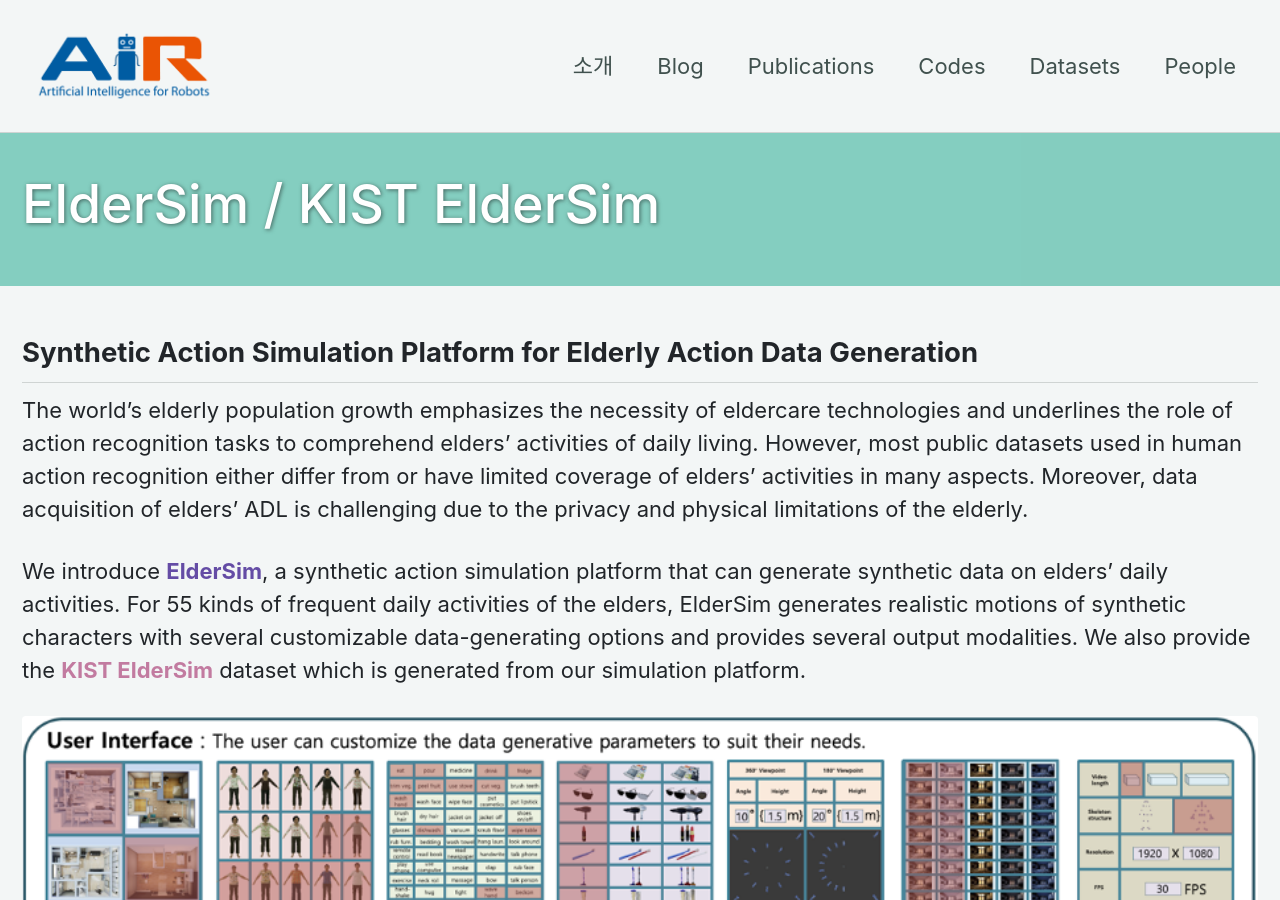
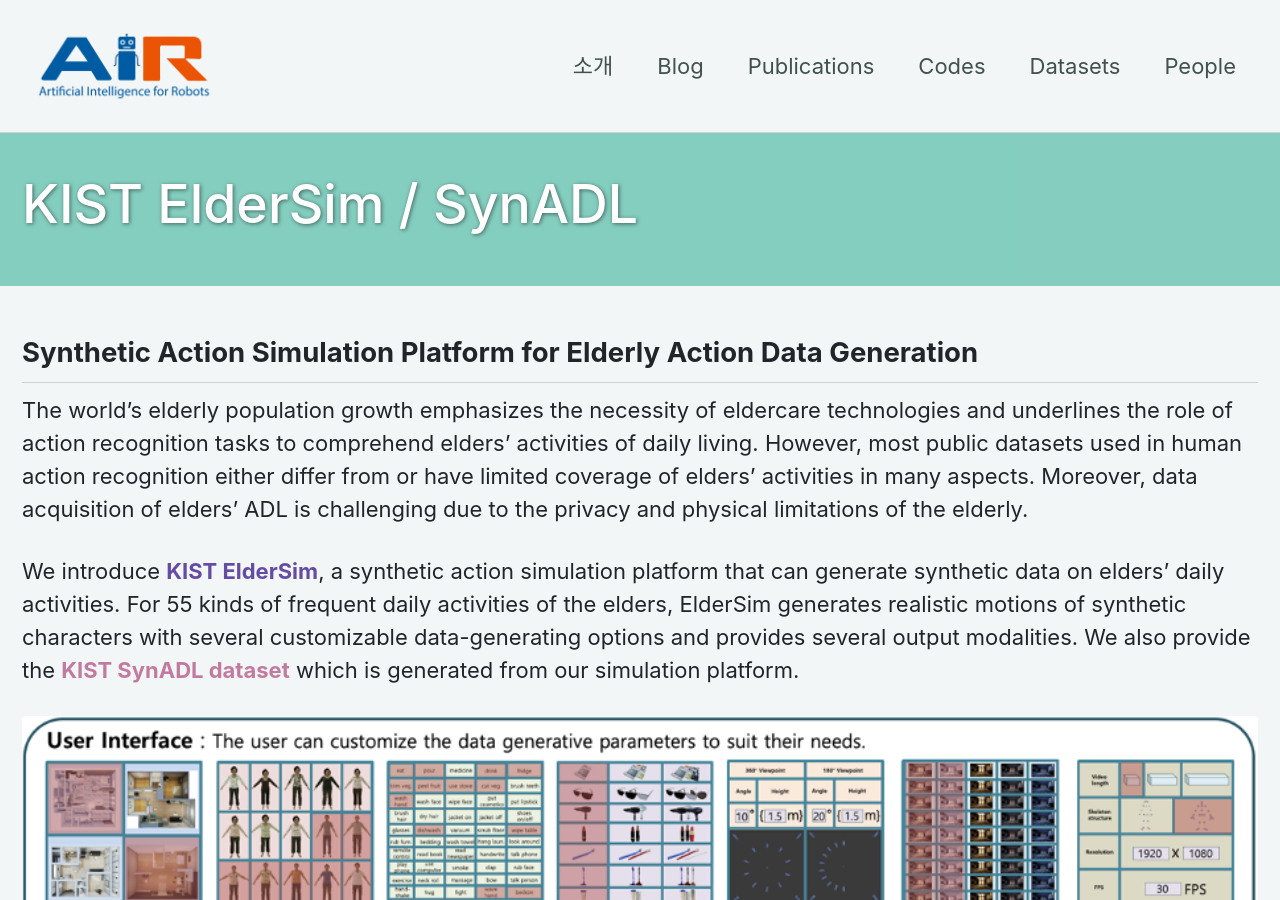
Before and after one commit to ai4robot/ai4robot.github.io, a Jekyll site: the page built from _pages/ElderSim.md, in a window 1280 px wide and 900 px high. Built offline with Jekyll 4.4.1, drawn with Linux system fonts in a browser that asks for light colours; cached includes are drawn as plain includes; nearby versions of some CDN libraries; some of the changed text lies outside the part shown.

Commit message:
UPDATE KIST ElderSim

```diff
--- a/_data/datasets.yml
+++ b/_data/datasets.yml
@@ -15,7 +15,7 @@ main:
       - name: "link"
         url: "/etri-activity3d-livinglab/"
 
-  - title: "ElderSim / KIST ElderSim"
+  - title: "KIST ElderSim / SynADL"
     body: "Synthetic Action Simulation Platform for Elderly Action Data Generation"
     image : "/assets/eldersim-thumbnail.png"
     link:
--- a/_pages/ElderSim.md
+++ b/_pages/ElderSim.md
@@ -1,7 +1,7 @@
 ---
 permalink: /ElderSim/
 layout: splash
-title: ElderSim / KIST ElderSim
+title: KIST ElderSim / SynADL
 header:
   overlay_color: rgba(23,165,137, 0.5)
   overlay_filter: rgba(255, 0, 0, 0.3)
@@ -14,7 +14,7 @@ toc: true
 
 The world's elderly population growth emphasizes the necessity of eldercare technologies and underlines the role of action recognition tasks to comprehend elders' activities of daily living. However, most public datasets used in human action recognition either differ from or have limited coverage of elders' activities in many aspects. Moreover, data acquisition of elders’ ADL is challenging due to the privacy and physical limitations of the elderly.
 
-We introduce **<font color='#644ca5'>ElderSim</font>**, a synthetic action simulation platform that can generate synthetic data on elders' daily activities. For 55 kinds of frequent daily activities of the elders, ElderSim generates realistic motions of synthetic characters with several customizable data-generating options and provides several output modalities. We also provide the **<font color='#c27ba0'>KIST ElderSim</font>** dataset which is generated from our simulation platform.
+We introduce **<font color='#644ca5'>KIST ElderSim</font>**, a synthetic action simulation platform that can generate synthetic data on elders' daily activities. For 55 kinds of frequent daily activities of the elders, ElderSim generates realistic motions of synthetic characters with several customizable data-generating options and provides several output modalities. We also provide the **<font color='#c27ba0'>KIST SynADL dataset</font>** which is generated from our simulation platform.
 
 <figure>
   <img src="/assets/eldersim-figure1.png" alt="figure1"/>
@@ -114,9 +114,9 @@ If you use either the platform or the dataset, please refer to the following tec
 
 ## Download
 ### ●	ElderSim
-The ElderSim platform can be downloaded by [clicking here]().
-### ●	KIST ElderS
-The KIST ElderS dataset can be downloaded by [clicking here]().
+The ElderSim platform can be downloaded by [clicking here](https://drive.google.com/drive/folders/1cfqHgnVi4Ji29atCqFwdJLI2bVjjNzQA?usp=sharing).
+### ●	SynADL
+The SynADL dataset can be downloaded by [clicking here](https://drive.google.com/drive/folders/1HomRAWYLiW_dREcwIE_tQUP7qRyV5ZMj?usp=sharing).
 
 | Modality     | Details              | Format      |  Size       |
 | :----------: | :-----------------:  | :---------: | ---------:  |
```
